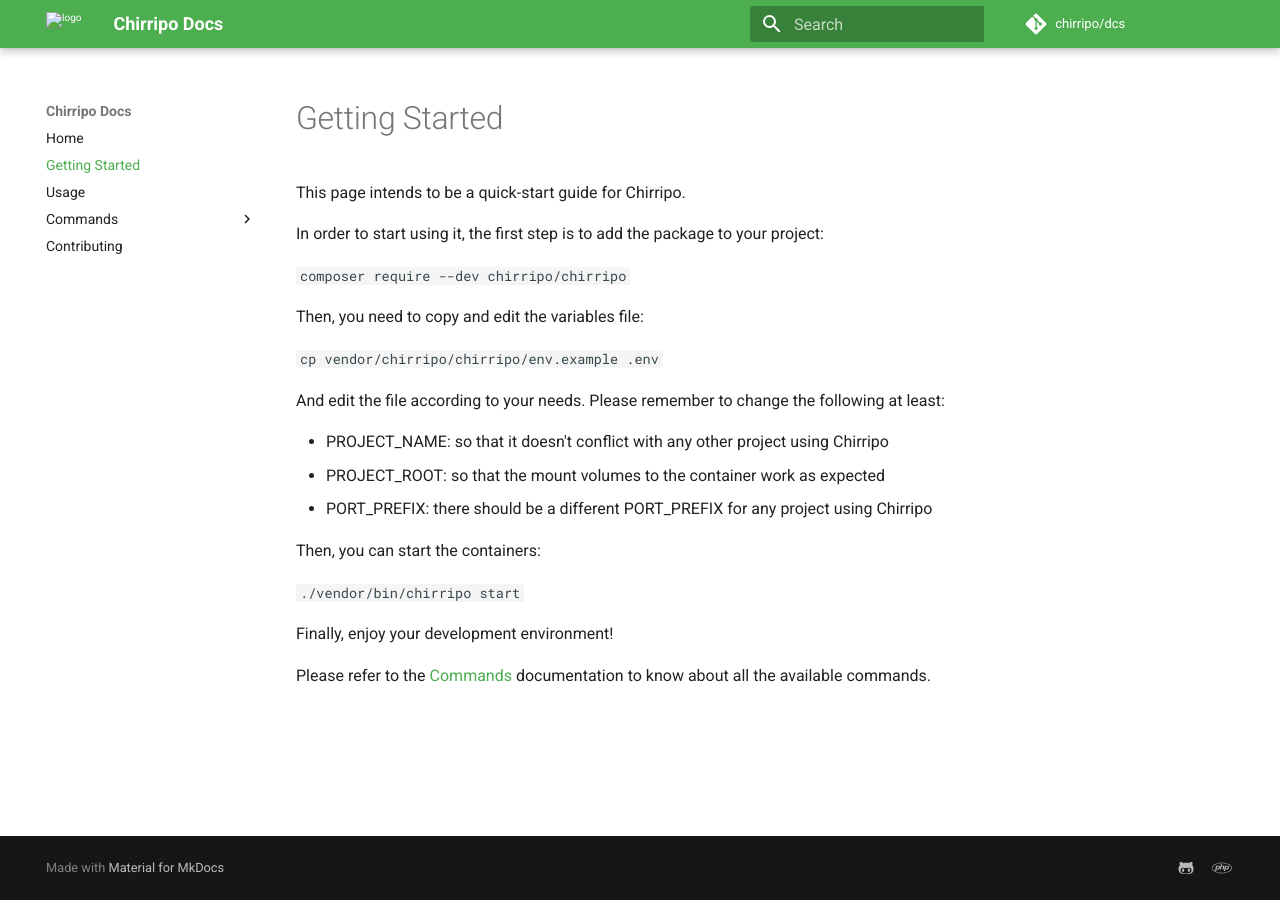
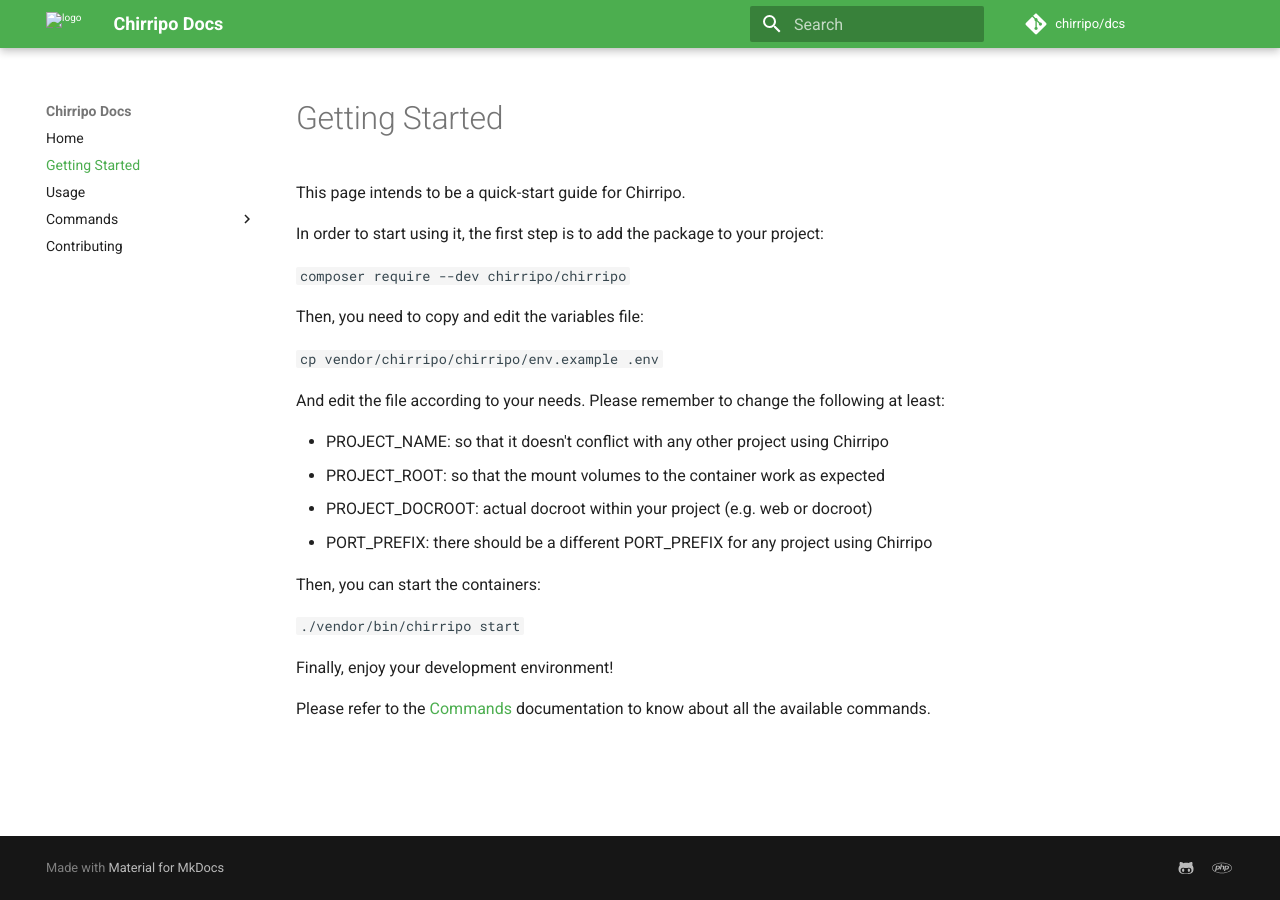
Before and after one commit to chirripo/docs, an MkDocs documentation site: the page built from docs/getting-started.md, in a window 1280 px wide. Built offline with MkDocs 1.6.1 and Material for MkDocs 9.7.7, drawn with Linux system fonts in a browser that asks for light colours; comment, search, counter and statistics services are not loaded.

Commit message:
Update getting-started.md

```diff
--- a/docs/getting-started.md
+++ b/docs/getting-started.md
@@ -14,6 +14,7 @@
 
 - PROJECT_NAME: so that it doesn't conflict with any other project using Chirripo
 - PROJECT_ROOT: so that the mount volumes to the container work as expected
+- PROJECT_DOCROOT: actual docroot within your project (e.g. web or docroot)
 - PORT_PREFIX: there should be a different PORT_PREFIX for any project using Chirripo
 
 Then, you can start the containers:
```
